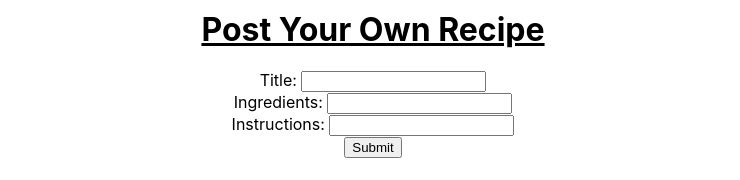
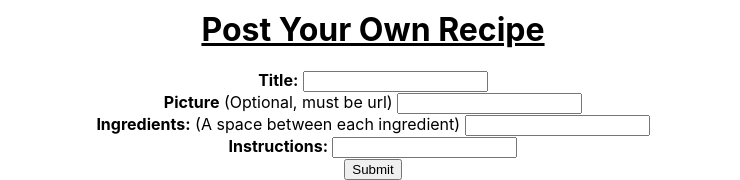
Before and after one commit to ciarangg/recipe-app, a React (Create React App) app: page / in a window 1280 px wide. Shown: the part 2329-2509 px from the top of the page, without its empty margins (267-1007 px from the left). Before the commit the page ends 2487 px from the top, so only its background shows below. Built offline with nearby package versions, Linux system fonts and the light colour scheme.

Commit message:
now can add pictures, code cleaner

```diff
--- a/src/RecipeForm.js
+++ b/src/RecipeForm.js
@@ -1,12 +1,5 @@
 import React, { Component } from 'react';
 
-
-// let theNewRecipe = {
-//     title: "",
-//     picture: "https://upload.wikimedia.org/wikipedia/commons/6/64/Poster_not_available.jpg",
-//     instructions: "",
-//     ingredients: []
-// }
 
 class RecipeForm extends Component {
 
@@ -27,15 +20,13 @@ class RecipeForm extends Component {
 
         let daNewRecipe = this.state.newRecipe
 
-
-        if (event.target.name === "title" || event.target.name === "instructions") {
-            daNewRecipe[event.target.name] = event.target.value
+        if (event.target.name === "ingredients") {
+            let ingredientArray = event.target.value.split(" ");
+            daNewRecipe.ingredients = ingredientArray
         }
 
-        if (event.target.name === "ingredients") {
-            let ingredientArray = event.target.value.split(" ");
-
-            daNewRecipe.ingredients = ingredientArray
+        else {
+            daNewRecipe[event.target.name] = event.target.value
         }
 
         this.setState({newRecipe: daNewRecipe})
@@ -54,13 +45,16 @@ class RecipeForm extends Component {
 
         return (
             <form className="recipe-form" onSubmit={this.handleSubmit}>
-                <label>Title: </label>
+                <label><b>Title:</b> </label>
                 <input type="text" name="title"  onChange={this .handleChange} />
                 <br />
-                <label>Ingredients: </label>
+                <label><b>Picture</b> (Optional, must be url) </label>
+                <input type="text" name="picture"  onChange={this .handleChange} />
+                <br />
+                <label><b>Ingredients:</b>  (A space between each ingredient) </label>
                 <input type="text" name="ingredients"  onChange={this.handleChange} />
                 <br />
-                <label>Instructions: </label>
+                <label><b>Instructions:</b> </label>
                 <input type="text" name="instructions"  onChange={this.handleChange} />
                 <br />
                 <input type="submit" name="submit" value="Submit" onChange={this.handleChange} />
```
